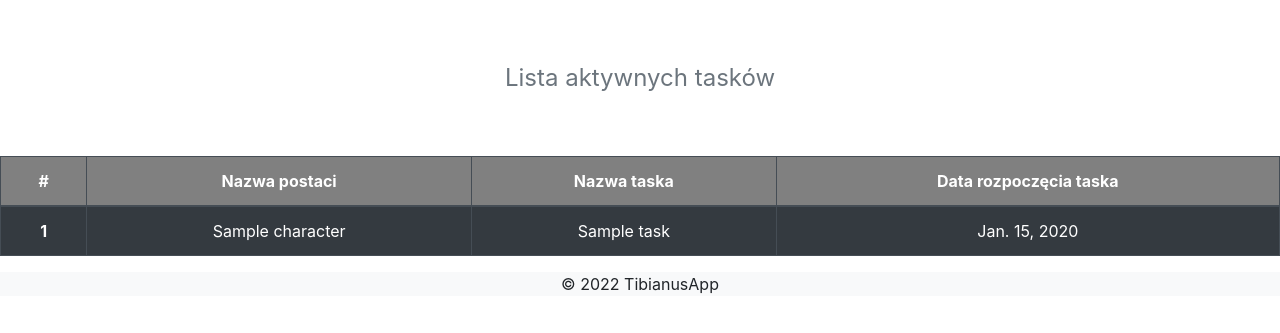
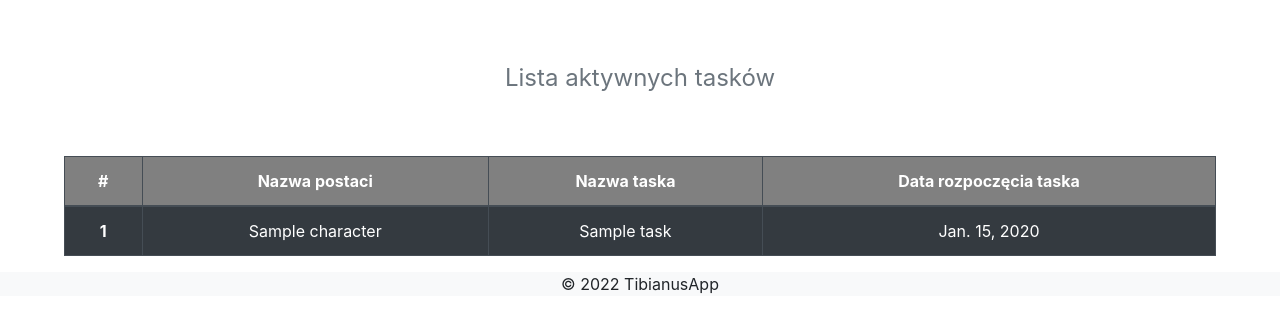
Before and after one commit to michalprogramuje/tibianus, a Django app: page /tibianusapp/active-tasks in a window 1280 px wide. Shown: the part 152-485 px from the top of the page. Run offline with Django 4.2, Linux system fonts and the light colour scheme; tables that the repository leaves empty hold one stand-in row (values such as "Sample post"); some libraries are stand-ins or nearby versions.

Commit message:
refactor active-tasks table style

```diff
--- a/tibianus/tibianusapp/static/tibianusapp/css/active-tasks/active-tasks.css
+++ b/tibianus/tibianusapp/static/tibianusapp/css/active-tasks/active-tasks.css
@@ -1,4 +1,4 @@
-.active-tasks.table.table-dark.table-bordered {
+.table-dark.table-bordered {
     width: 90%;
     margin-left: auto;
     margin-right: auto;
```
